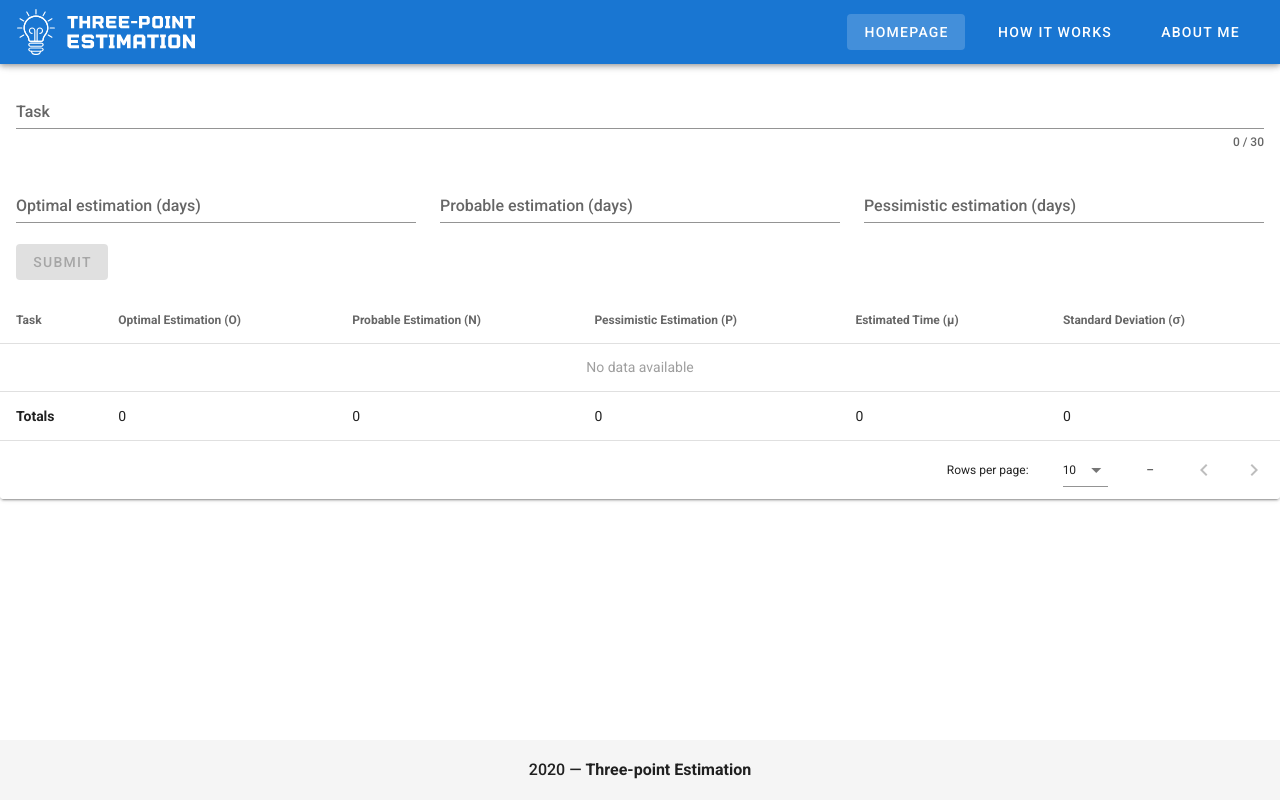
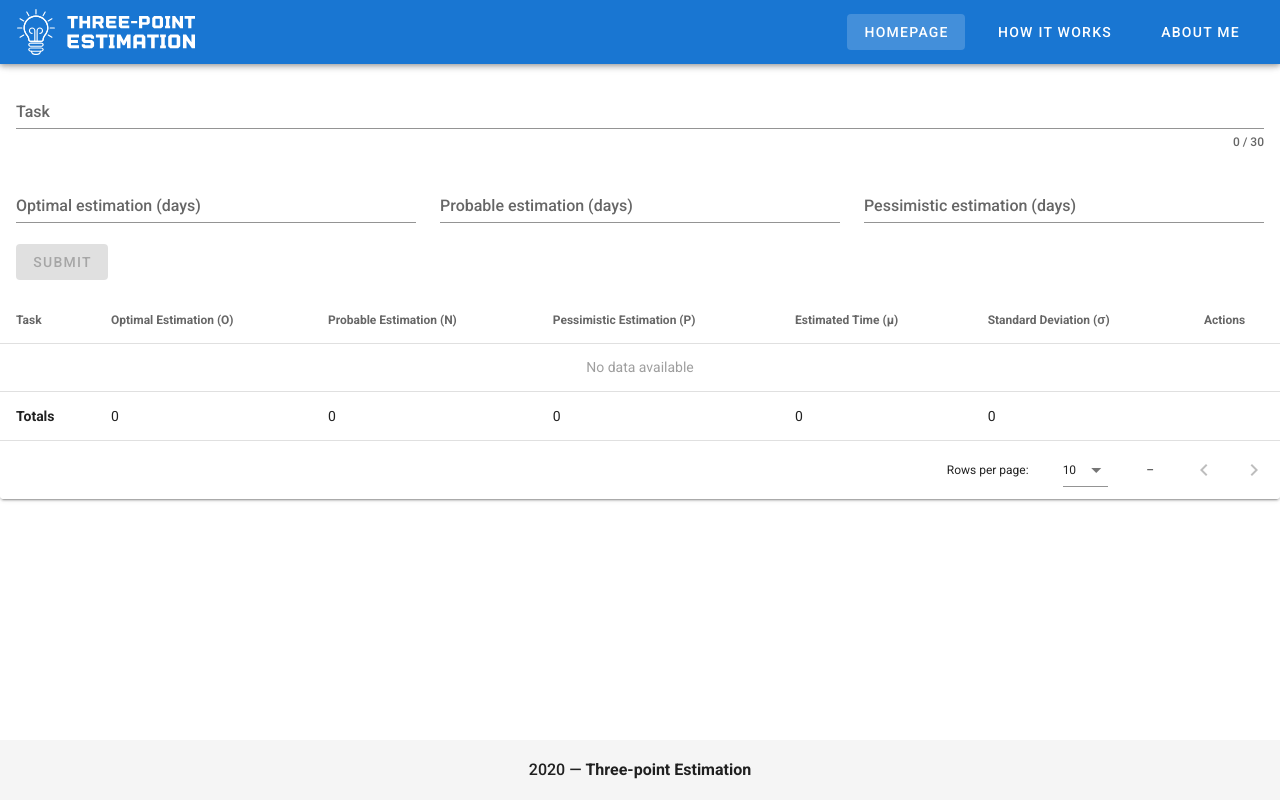
Before and after one commit to mirkorap/three-point-estimation, a Vue app: page / in a window 1280 px wide. Built offline with nearby package versions, Linux system fonts and the light colour scheme.

Commit message:
feat: add action to delete item from table

```diff
--- a/src/components/Estimation/EstimationTable.vue
+++ b/src/components/Estimation/EstimationTable.vue
@@ -2,7 +2,12 @@
   <v-data-table
       :headers="headers"
       :items="items">
-    <template slot="body.append">
+    <template #item.actions="{ item }">
+      <v-icon @click="deleteItem(item)">
+        mdi-delete
+      </v-icon>
+    </template>
+    <template #body.append>
       <tr>
         <td><strong>Totals</strong></td>
         <td>{{ totals.optimalEstimation }}</td>
@@ -57,6 +62,11 @@
             sortable: true,
             value: 'standardDeviation',
           },
+          {
+            text: 'Actions',
+            sortable: false,
+            value: 'actions',
+          },
         ],
       };
     },
@@ -79,6 +89,12 @@
         }), initialValue);
       },
     },
+    methods: {
+      deleteItem(item) {
+        const index = this.items.indexOf(item);
+        this.items.splice(index, 1);
+      },
+    },
   };
 </script>
 
```
